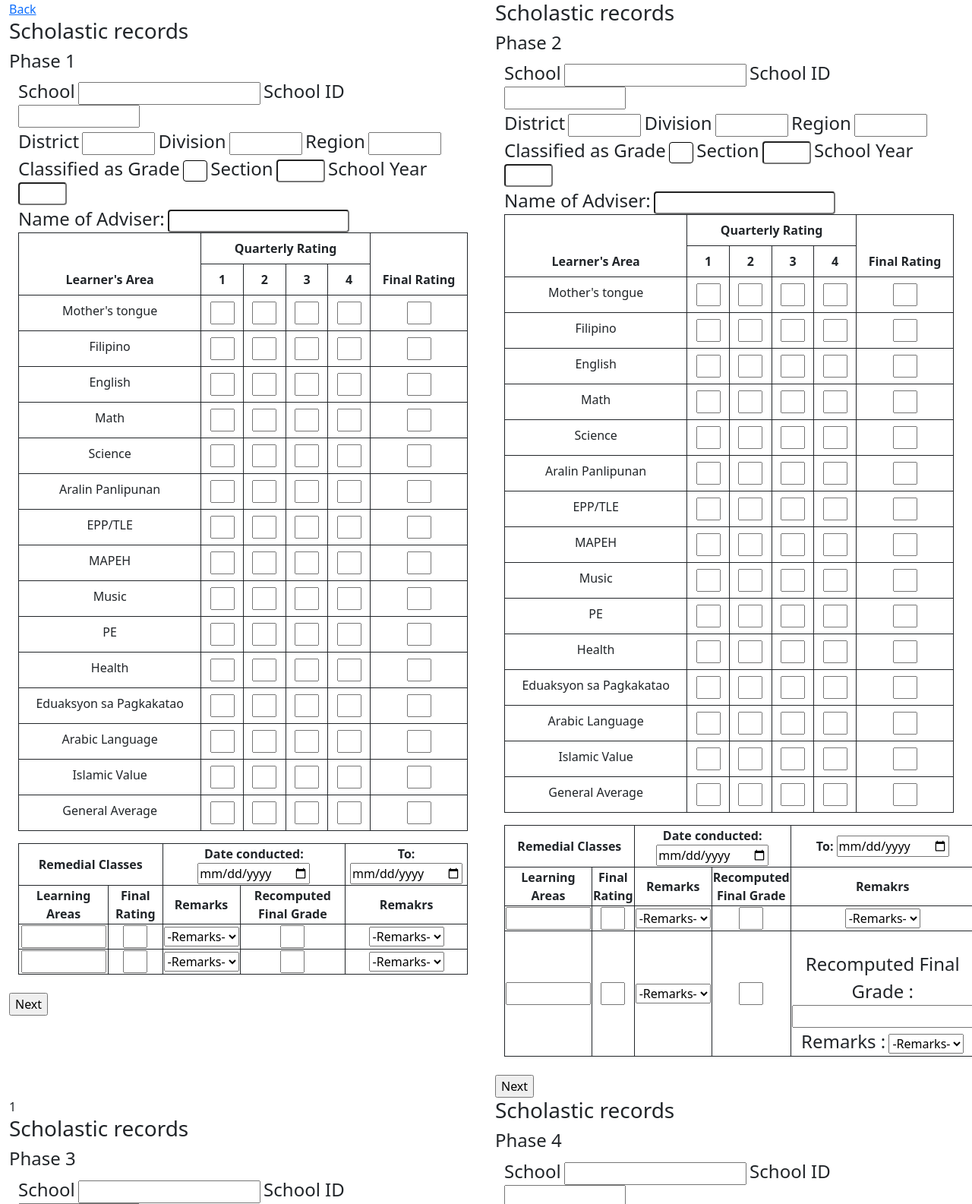
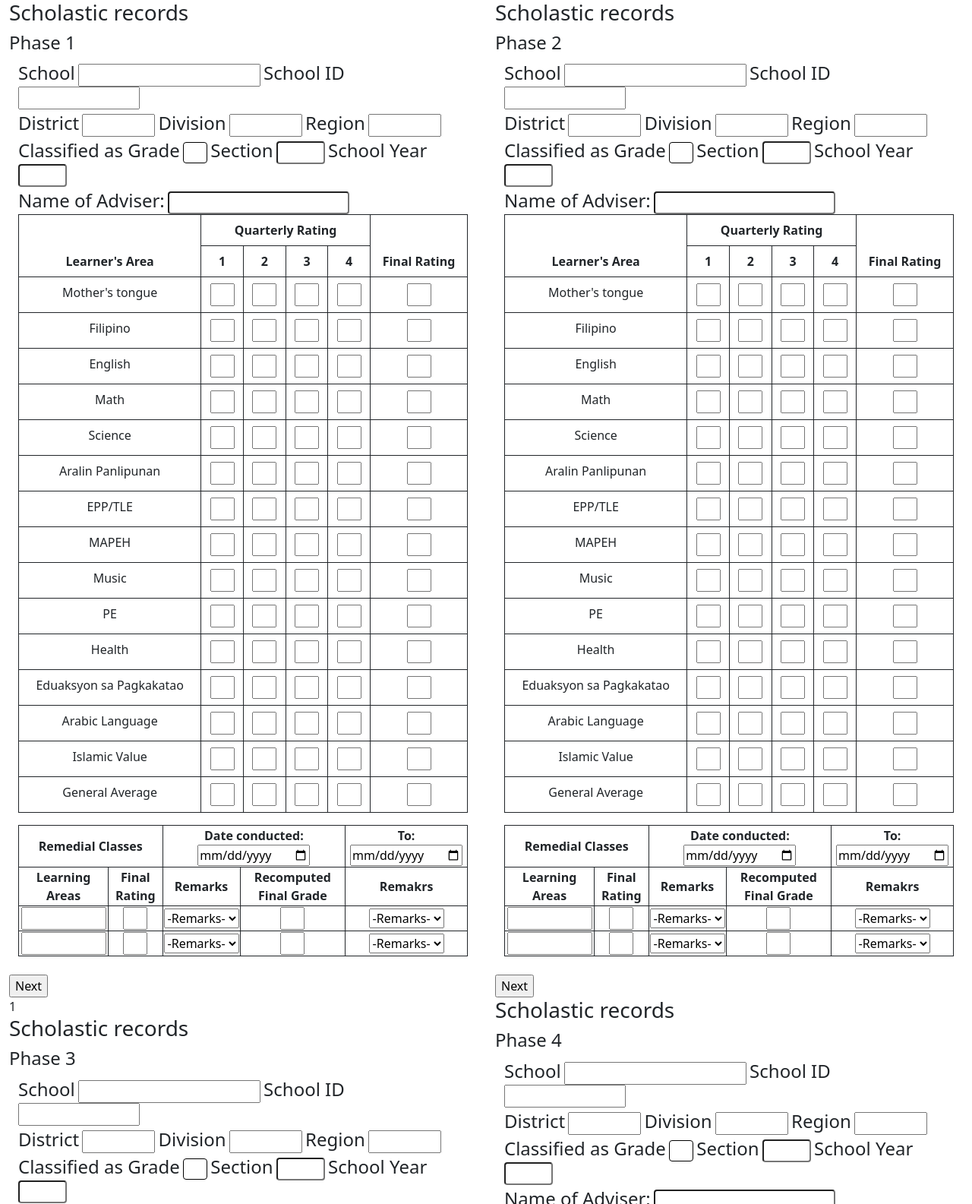
Before and after one commit to mathewdy/pdmes, a PHP site: page /phase_forms.php in a window 1280 px wide. Shown: the top 1585 px of the page at 76% size. Run offline with PHP 8.4, Linux system fonts and the light colour scheme; a user stored in the database is signed in; data comes from the database, SQL or seed files in the repository.

Commit message:
updated phase1 to phase2

```diff
--- a/phase1.php
+++ b/phase1.php
@@ -32,7 +32,7 @@ $run_query_lrn = mysqli_query($conn,$query_lrn);
 
 <body>
 
-<a href="index.php">Back</a>
+
 
 <!---scholastic record  phase 1--->
 <h3>Scholastic records</h3>
--- a/phase2.php
+++ b/phase2.php
@@ -7,14 +7,14 @@ if(empty($_SESSION['username'])){
 }
 
 error_reporting(E_ERROR & E_WARNING);
-$lrn = $_SESSION['lrn'] ;
-
+$lrn = $_SESSION['lrn'];
 if(empty($_SESSION['lrn'])){
   echo "<script>window,location.href='addrecord.php' </script>";
 }
+
+
 $query_lrn = "SELECT * FROM learners_personal_infos WHERE lrn = '$lrn' ";
 $run_query_lrn = mysqli_query($conn,$query_lrn);
-
 
 
 
@@ -284,14 +284,6 @@ $run_query_lrn = mysqli_query($conn,$query_lrn);
     <input type="tel" name="recomputed_final_grade2" pattern="[0-9]{2}" title="Please input 2 Numbers only">
     </td>
     <td>
-
-    <br>
-
-    <label for="">Recomputed Final Grade : </label>
-    <input type="text" name="recomputed_final_grade2" pattern="[0-9]{2}" title="Please input 2 Numbers only">
-    <br>
-
-    <label for="">Remarks :</label>
     <select name="remedial_remarks2" id="" >
       <option value="">-Remarks-</option>
       <option value="Passed">Passed</option>
@@ -306,9 +298,9 @@ $run_query_lrn = mysqli_query($conn,$query_lrn);
   </div>
 
 </form>
-
     <br>
     <input type="submit" name="next" value="Next">
+
     </form>
 
 </body>
```
